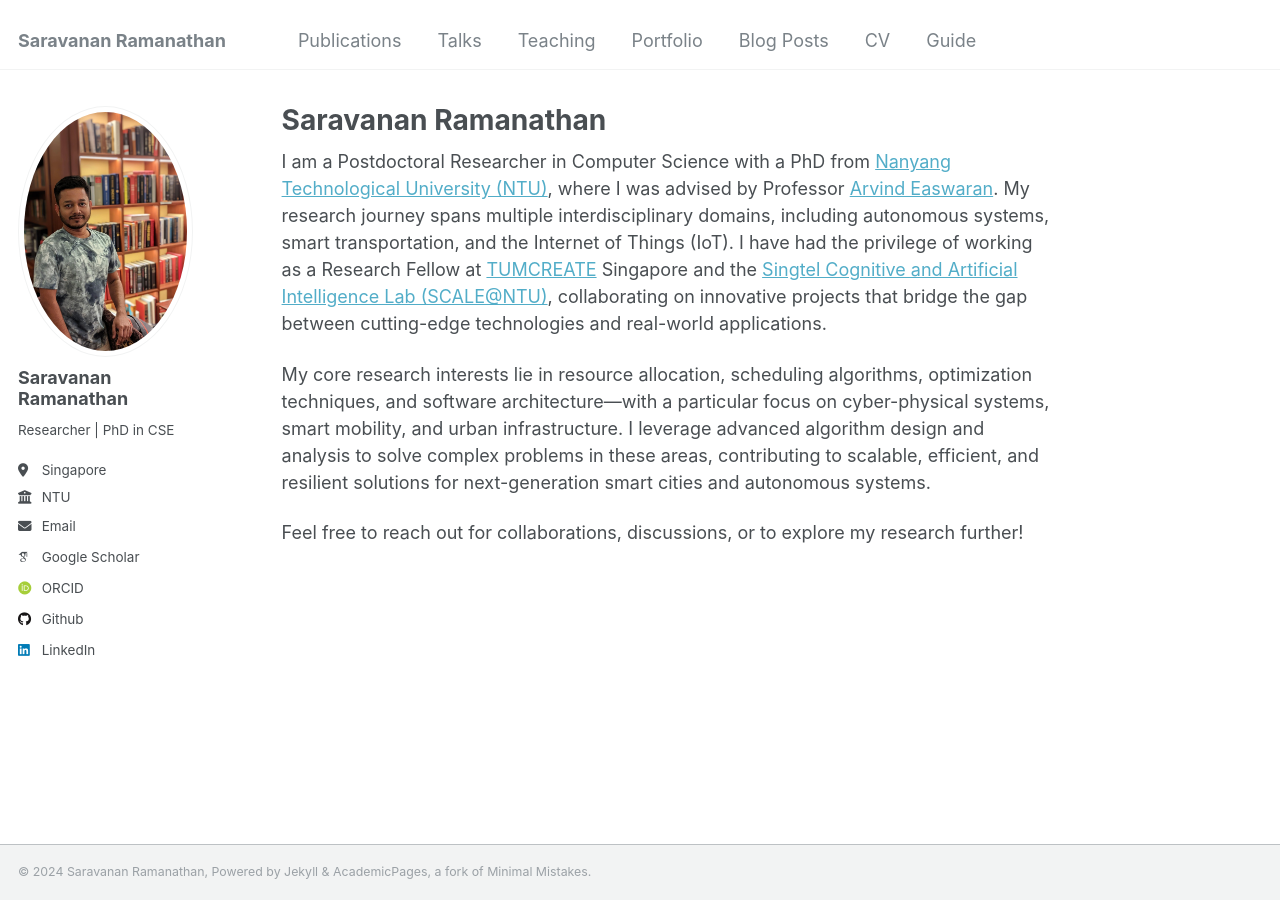
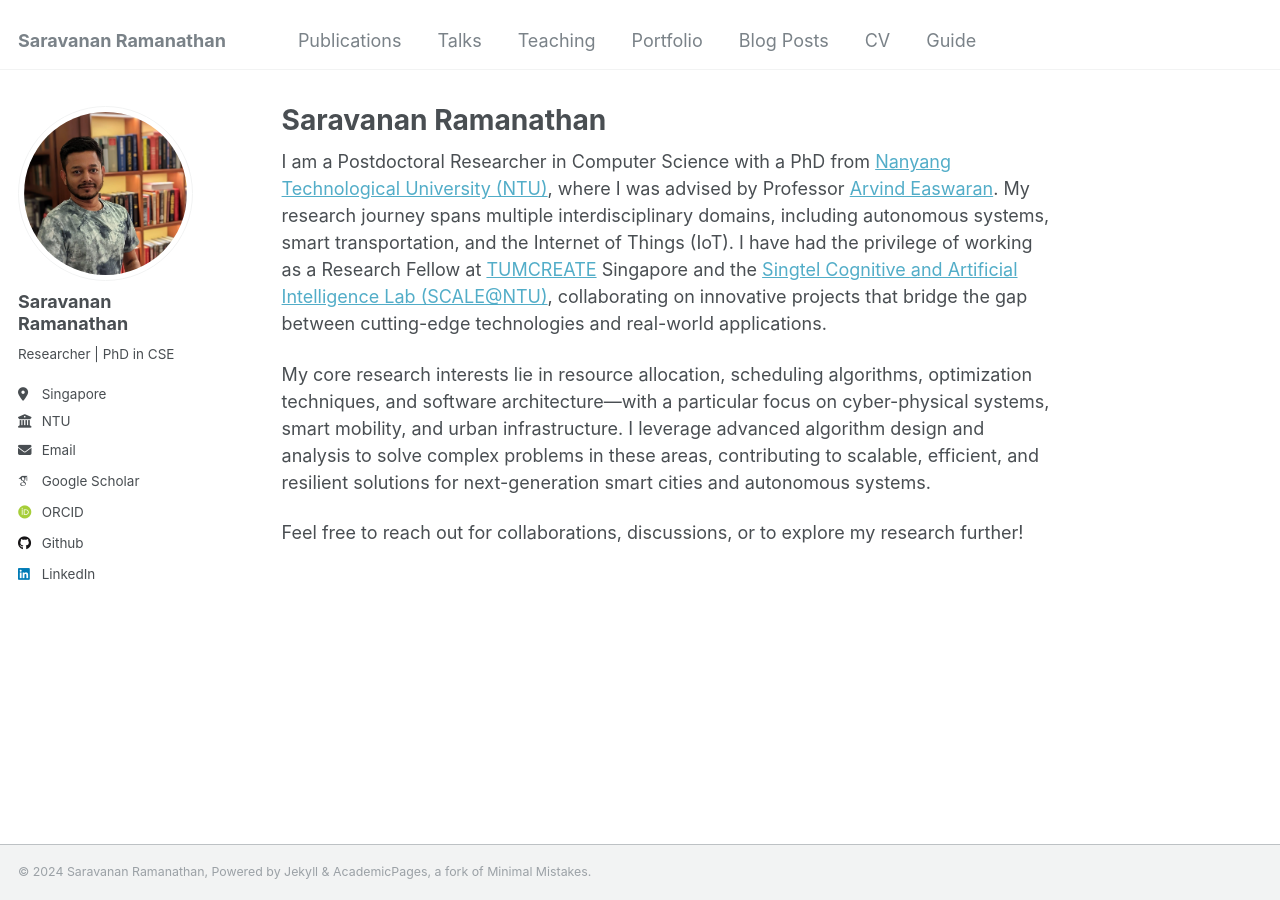
Before and after one commit to saravana016/saravana016.github.io, a Jekyll site: the page built from _pages/about.md, in a window 1280 px wide. Built offline with Jekyll 4.4.1, drawn with Linux system fonts in a browser that asks for light colours; some web fonts are replaced.

Commit message:
Update _config.yml

```diff
--- a/_config.yml
+++ b/_config.yml
@@ -21,7 +21,7 @@ repository               : "academicpages/academicpages.github.io"
 #               Additional customization can be done by editing /_includes/author-profile.html
 author:
   # Biographic information
-  avatar           : "profile.jpg"
+  avatar           : "profile2.png"
   name             : "Saravanan Ramanathan"
   pronouns         : # example: "she/her"
   bio              : "Researcher | PhD in CSE"
```
